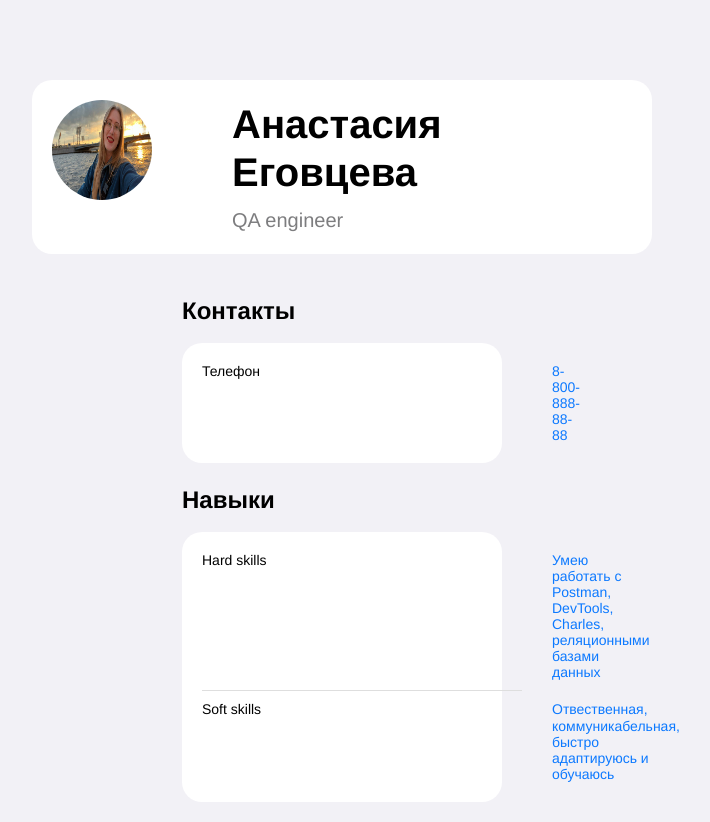
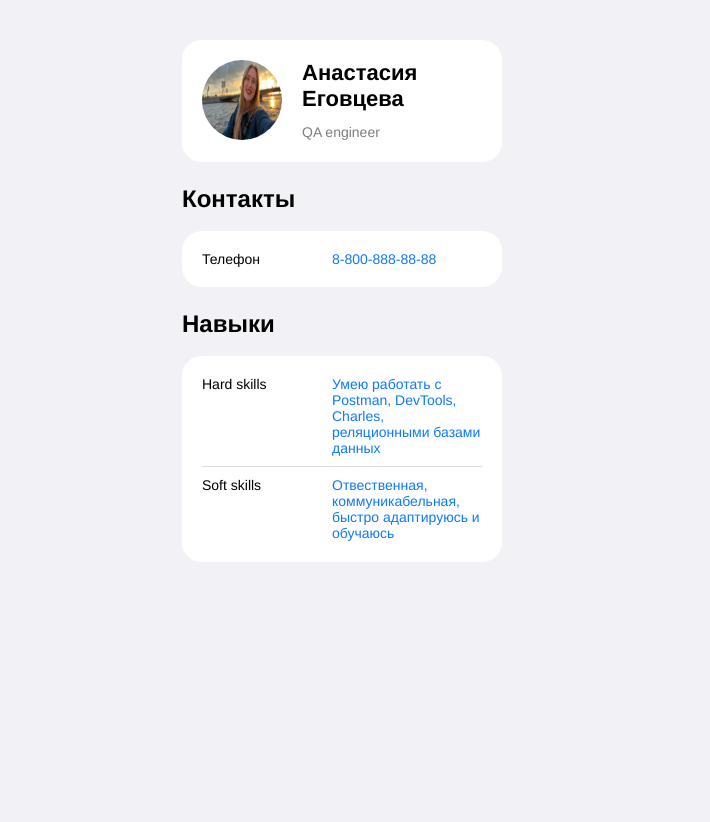
Before and after one commit to egovtseva/egovtseva.github.io, a plain HTML site: page index.html in a window 1280 px wide. Shown: the whole page, without its empty margins (298-1008 px from the left). After the commit the page ends 800 px from the top, so only its background shows below. Drawn offline with Linux system fonts and the light colour scheme.

Commit message:
Update ios.css

```diff
--- a/ios.css
+++ b/ios.css
@@ -10,12 +10,12 @@ body {
 
 .header {
   box-sizing: border-box;
-  margin: 80px 0 40px 0;
+  margin: 40px 0 20px 0;
   display: flex;
 
-  width: 620px;
-  column-gap: 80px;
-  row-gap: 40px;
+  width: 320px;
+  column-gap: 20px;
+  row-gap: 10px;
   border-radius: 20px;
   padding: 20px;
   background-color: #ffffff;
@@ -29,14 +29,14 @@ body {
 
 .header__avatar {
   border-radius: 50%;
-  width: 100px;
-  height: 100px;
+  width: 80px;
+  height: 80px;
 }
 
 .header__title {
   margin: 0;
   font-weight: 700;
-  font-size: 40px;
+  font-size: 22px;
   line-height: 1.2;
   font-family: "Helvetica Neue";
   align-items: center;
@@ -45,7 +45,7 @@ body {
 .header__subtitle {
   color: #7d7d7f;
   font-weight: 400;
-  font-size: 20px;
+  font-size: 14px;
   line-height: 1.4;
   margin: 0;
 }
@@ -91,7 +91,7 @@ body {
   padding: 0px 0px 10px;
   gap: 30px;
   border-bottom: 1px solid #dedede;
-  width: 320px;
+  width: 280px;
 }
 
 .links__link:last-child {
@@ -106,7 +106,7 @@ body {
 
 .links__title {
   margin: 0;
-  min-width: 320px;
+  min-width: 100px;
 }
 
 footer {
```
